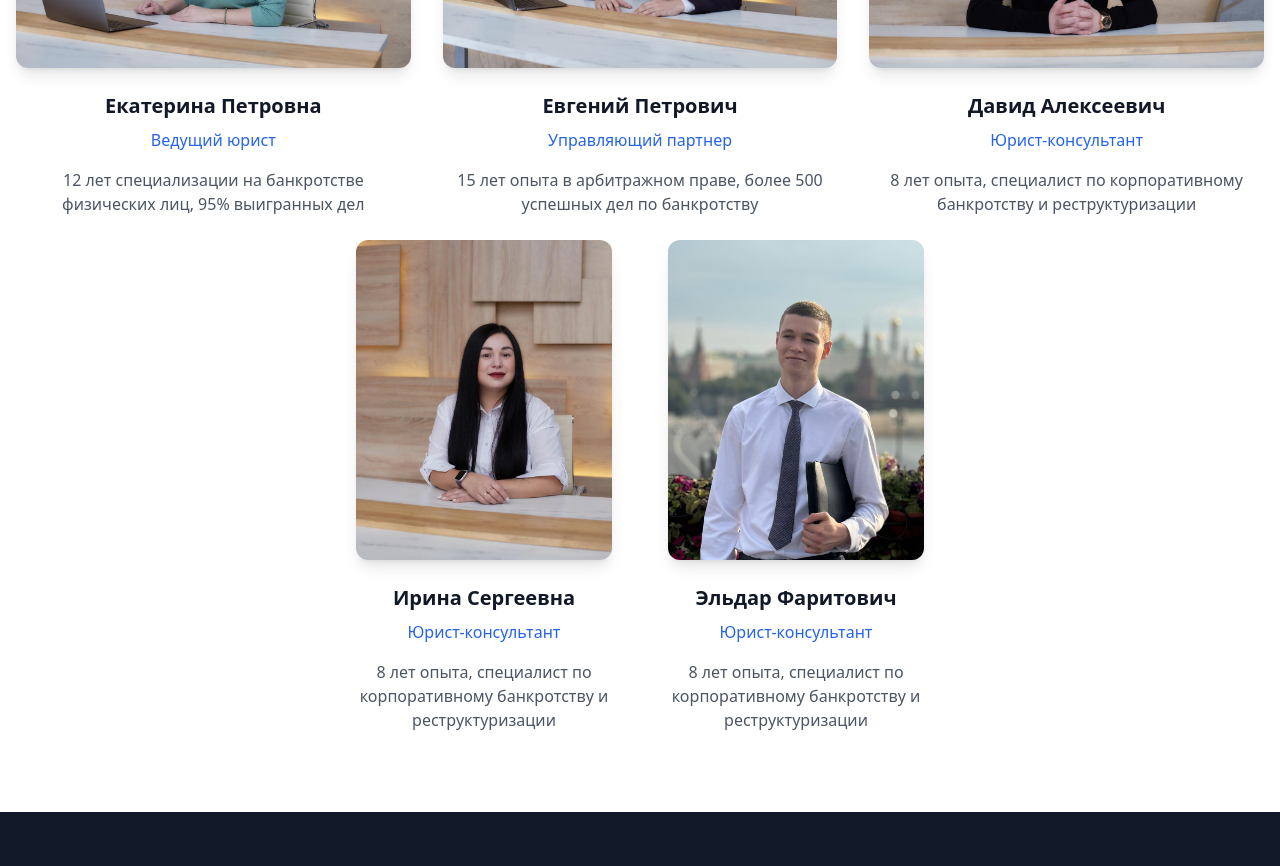
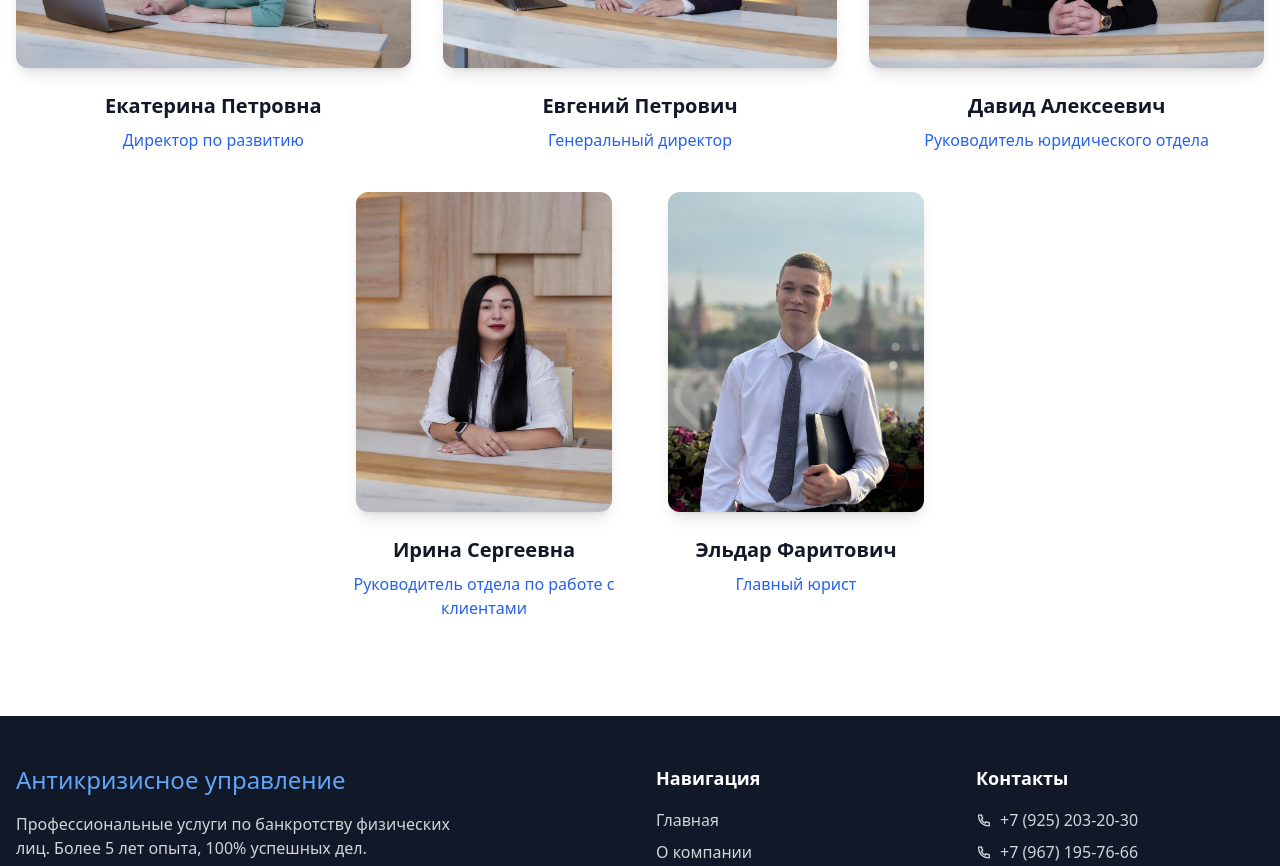
Before and after one commit to cotres-v/anticrisis, a Next.js app: page /about in a window 1280 px wide. Shown: the part 1880-2746 px from the top of the page. Built offline with nearby package versions, Linux system fonts and the light colour scheme.

Commit message:
done fotos

```diff
--- a/app/about/page.tsx
+++ b/app/about/page.tsx
@@ -121,10 +121,7 @@ export default function About() {
                 className="object-cover object-top rounded-xl mx-auto mb-6 shadow-lg"
               />
               <h3 className="text-xl font-bold text-gray-900 mb-2">Екатерина Петровна</h3>
-              <p className="text-blue-600 mb-4">Ведущий юрист</p>
-              <p className="text-gray-600">
-                12 лет специализации на банкротстве физических лиц, 95% выигранных дел
-              </p>
+              <p className="text-blue-600 mb-4">Директор по развитию</p>
             </div>
 
             <div className="text-center">
@@ -134,10 +131,7 @@ export default function About() {
                 className="object-cover object-top rounded-xl mx-auto mb-6 shadow-lg"
               />
               <h3 className="text-xl font-bold text-gray-900 mb-2">Евгений Петрович</h3>
-              <p className="text-blue-600 mb-4">Управляющий партнер</p>
-              <p className="text-gray-600">
-                15 лет опыта в арбитражном праве, более 500 успешных дел по банкротству
-              </p>
+              <p className="text-blue-600 mb-4">Генеральный директор </p>
             </div>
 
             <div className="text-center">
@@ -149,10 +143,7 @@ export default function About() {
                 className="object-cover object-top rounded-xl mx-auto mb-6 shadow-lg"
               />
               <h3 className="text-xl font-bold text-gray-900 mb-2">Давид Алексеевич</h3>
-              <p className="text-blue-600 mb-4">Юрист-консультант</p>
-              <p className="text-gray-600">
-                8 лет опыта, специалист по корпоративному банкротству и реструктуризации
-              </p>
+              <p className="text-blue-600 mb-4">Руководитель юридического отдела</p>
             </div>
           </div>
           <div className="grid grid-cols-1 md:grid-cols-4 mt-6">
@@ -164,10 +155,7 @@ export default function About() {
                 className="w-64 h-80 object-cover rounded-xl mx-auto mb-6 shadow-lg"
               />
               <h3 className="text-xl font-bold text-gray-900 mb-2">Ирина Сергеевна</h3>
-              <p className="text-blue-600 mb-4">Юрист-консультант</p>
-              <p className="text-gray-600">
-                8 лет опыта, специалист по корпоративному банкротству и реструктуризации
-              </p>
+              <p className="text-blue-600 mb-4">Руководитель отдела по работе с клиентами</p>
             </div>
             <div className="text-center">
               <img
@@ -176,10 +164,7 @@ export default function About() {
                 className="w-64 h-80 object-cover rounded-xl mx-auto mb-6 shadow-lg"
               />
               <h3 className="text-xl font-bold text-gray-900 mb-2">Эльдар Фаритович</h3>
-              <p className="text-blue-600 mb-4">Юрист-консультант</p>
-              <p className="text-gray-600">
-                8 лет опыта, специалист по корпоративному банкротству и реструктуризации
-              </p>
+              <p className="text-blue-600 mb-4">Главный юрист</p>
             </div>
           </div>
         </div>
```
Also changed, not shown: 1 other file (tests, documents, lock files or other folders).
